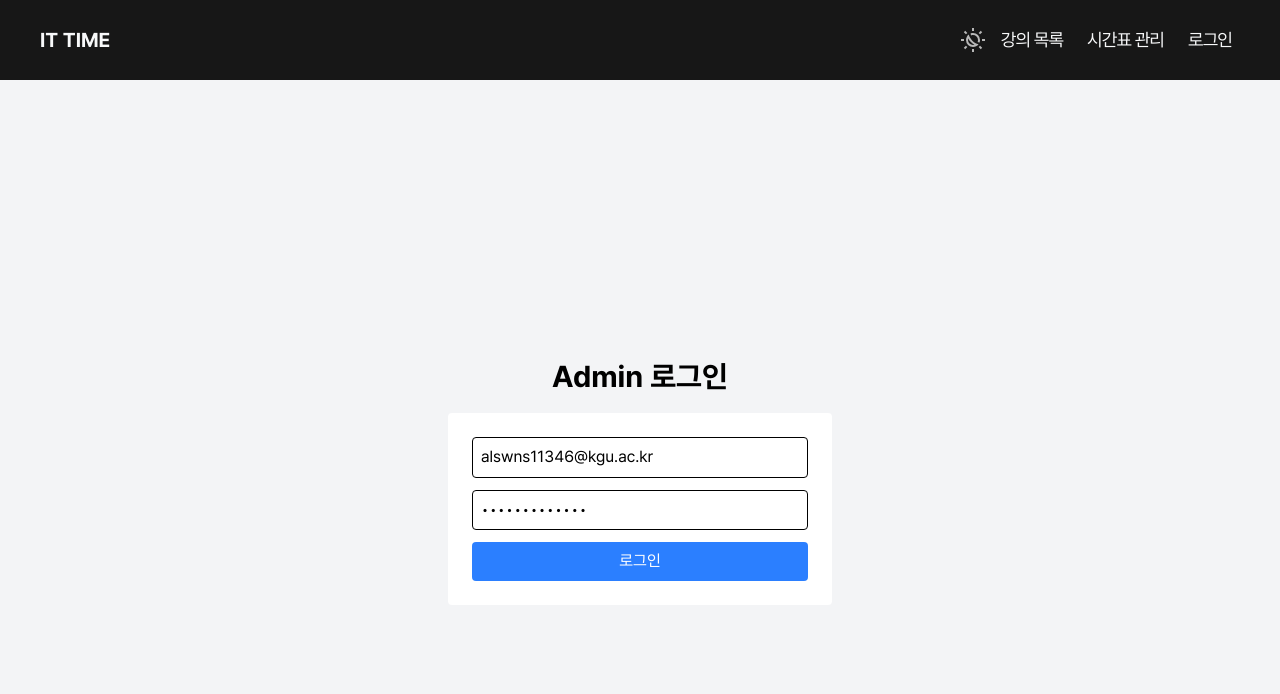
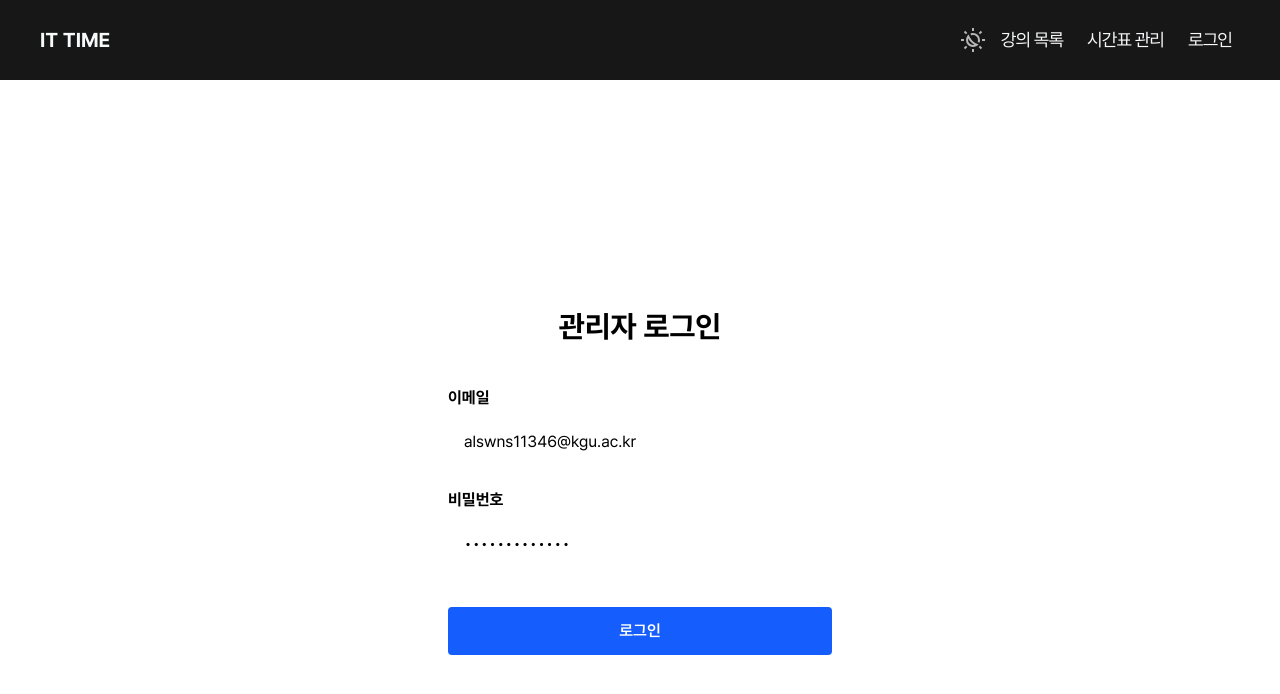
Before and after one commit to saero-jinro/saerojinro-client, a Next.js app: page /login/admin in a window 1280 px wide. Shown: the top 694 px of the page. Built offline with nearby package versions, Linux system fonts and the light colour scheme; no server answers.

Commit message:
design(header): 어드민 웹/다크모드 디자인 적용
Resove: #125

```diff
--- a/src/app/(route)/login/admin/page.tsx
+++ b/src/app/(route)/login/admin/page.tsx
@@ -5,7 +5,6 @@ import useAuthStore from '@/_store/auth/useAuth';
 import { useRouter } from 'next/navigation';
 import { useState } from 'react';
 
-// 관리자 로그인 페이지
 const AdminLoginPage = () => {
   const [email, setEmail] = useState('alswns11346@kgu.ac.kr');
   const [password, setPassword] = useState('password1234!');
@@ -14,7 +13,7 @@ const AdminLoginPage = () => {
   const setAuth = useAuthStore((store) => store.actions.setAuth);
 
   const handleLogin = async () => {
-    setError(null); // 기존 에러 초기화
+    setError(null);
 
     try {
       const res = await fetch(`${process.env.NEXT_PUBLIC_BASE_URL}/api/auth/admin`, {
@@ -24,47 +23,70 @@ const AdminLoginPage = () => {
         body: JSON.stringify({ email, password }),
       });
 
-      if (!res.ok) {
-        throw new Error('API응답 실패');
-      }
+      if (!res.ok) throw new Error('API 응답 실패');
 
       const response = (await res.json()) as ApiAuthUserResponse;
 
-      if (!response.ok || !response.data) {
-        throw new Error('액세스 토큰 추출 실패');
-      }
+      if (!response.ok || !response.data) throw new Error('액세스 토큰 추출 실패');
 
       setAuth(response.data.accessToken, 'admin');
       router.push('/admin');
-    } catch (error) {
-      console.error('서버 오류:', error);
+    } catch (err) {
+      console.error('서버 오류:', err);
       alert('로그인 실패');
     }
   };
 
   return (
-    <div className="flex flex-col items-center justify-center h-screen bg-gray-100">
-      <h1 className="text-3xl font-bold mb-4">Admin 로그인</h1>
-      <div className="bg-white p-6 rounded w-96">
+    <div className="max-w-[1280px] dark:bg-[#02050C] w-full h-screen self-stretch px-10 py-16 bg-color-bg-secondary inline-flex flex-col justify-center items-center gap-10 overflow-hidden">
+      <div className="justify-start text-color-text-primary text-3xl font-bold font-['Pretendard'] leading-10">
+        관리자 로그인
+      </div>
+      <div className="w-96 flex flex-col justify-start items-start gap-6">
+        {/* 이메일 입력 */}
+        <div className="self-stretch flex flex-col justify-center items-start gap-2">
+          <div className="justify-start text-color-text-primary text-base font-bold font-['Pretendard'] leading-snug">
+            이메일
+          </div>
           <input
             type="email"
-          placeholder="이메일"
             value={email}
             onChange={(e) => setEmail(e.target.value)}
-          className="w-full mb-3 p-2 border rounded"
+            placeholder="이메일을 입력해주세요"
+            className="w-96 h-12 px-4 bg-color-bg-enabled rounded-sm text-color-text-primary placeholder:text-color-text-disabled font-['Pretendard']"
           />
+        </div>
+
+        {/* 비밀번호 입력 */}
+        <div className="self-stretch flex flex-col justify-center items-start gap-2">
+          <div className="justify-start text-color-text-primary text-base font-bold font-['Pretendard'] leading-snug">
+            비밀번호
+          </div>
           <input
             type="password"
-          placeholder="비밀번호"
             value={password}
             onChange={(e) => setPassword(e.target.value)}
-          className="w-full mb-3 p-2 border rounded"
+            placeholder="비밀번호를 입력해주세요"
+            className="w-96 h-12 px-4 bg-color-bg-enabled rounded-sm text-color-text-primary placeholder:text-color-text-disabled font-['Pretendard']"
           />
-        {error && <p className="text-red-500 mb-3">{error}</p>}
-        <button onClick={handleLogin} className="w-full bg-blue-500 text-white py-2 rounded">
+        </div>
+      </div>
+
+      {/* 에러 메시지 */}
+      {error && <p className="text-red-500 font-['Pretendard']">{error}</p>}
+
+      {/* 로그인 버튼 */}
+      <button
+        onClick={handleLogin}
+        data-device="web"
+        data-radius="2px"
+        data-state="default"
+        data-style="filled"
+        data-type="primary"
+        className="w-96 h-12 px-4 py-1 bg-color-bg-interactive-primary rounded-sm inline-flex justify-center items-center gap-2 font-semibold btn "
+      >
         로그인
       </button>
-      </div>
     </div>
   );
 };
```
Lines whose indentation alone changed are shown as unchanged.
